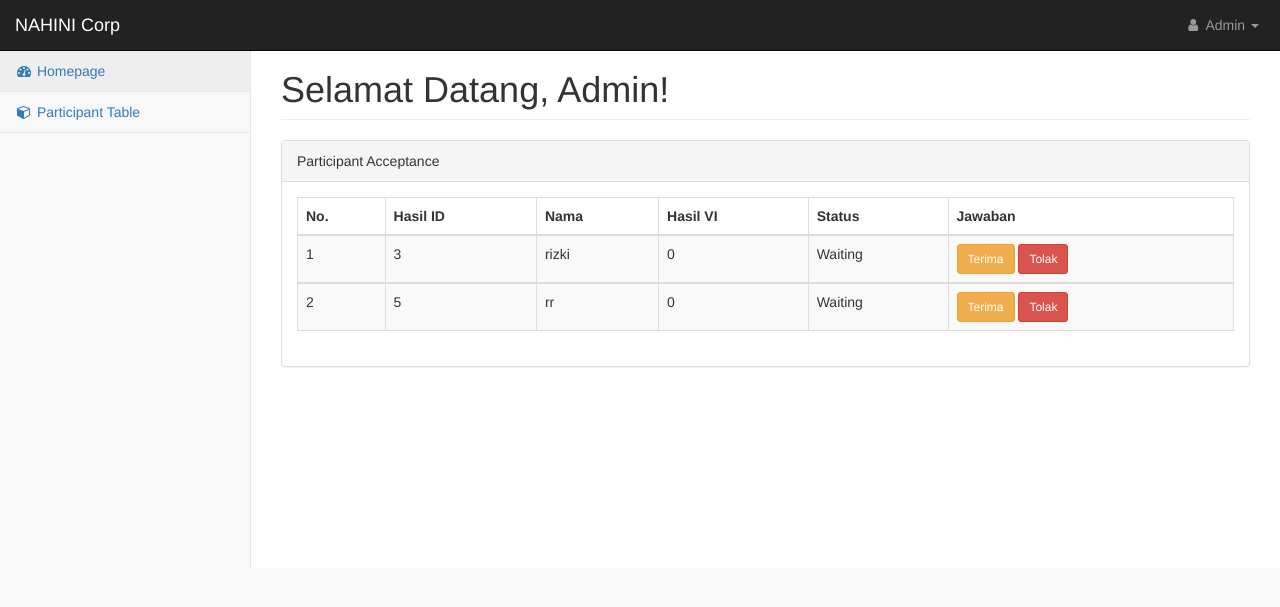
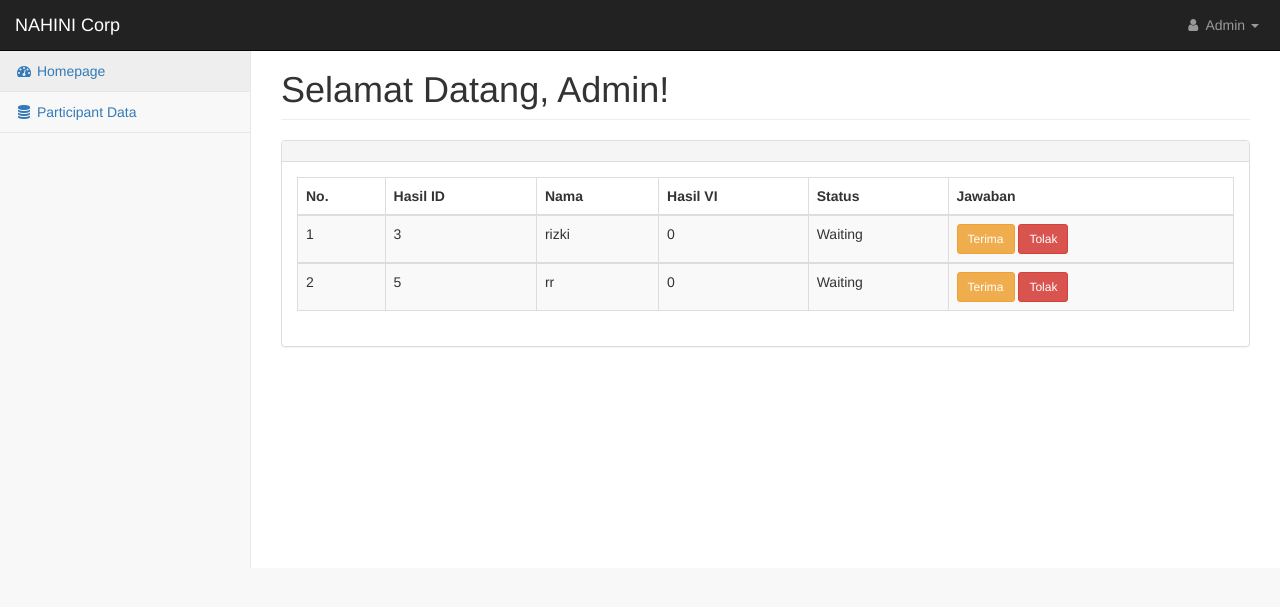
Before and after one commit to rizmdhn/NahIni, a PHP site: page /homepage-admin.php in a window 1280 px wide. Shown: the top 607 px of the page. Run offline with PHP 8.4, Linux system fonts and the light colour scheme; a user stored in the database is signed in; data comes from the database, SQL or seed files in the repository; some libraries are stand-ins or nearby versions.

Commit message:
rubah bentuk participant

```diff
--- a/homepage-admin.php
+++ b/homepage-admin.php
@@ -79,7 +79,7 @@ if (isset($_GET['logout'])) {
                             <a href="homepage-admin.php" class="active"><i class="fa fa-dashboard fa-fw"></i> Homepage</a>
                         </li>
                         <li>
-                            <a href="table-admin.php"><i class="fa fa-cube fa-fw"></i> Participant Table</a>
+                            <a href="table-admin.php"><i class="fa fa-database fa-fw"></i> Participant Data</a>
                         </li>
                     </ul>
                 </div>
@@ -98,7 +98,7 @@ if (isset($_GET['logout'])) {
                 <div class="row">
                     <div class="col-lg-12">
                         <div class="panel panel-default">
-                            <div class="panel-heading"> Participant Acceptance </div>
+                            <div class="panel-heading"></div>
                             <!-- /.panel-heading -->
                             <div class="panel-body">
 
--- a/table-admin.php
+++ b/table-admin.php
@@ -81,7 +81,7 @@ if (isset($_GET['logout'])) {
                             <a href="homepage-admin.php"><i class="fa fa-dashboard fa-fw"></i> Homepage</a>
                         </li>
                         <li>
-                            <a href="table-admin.php" class="active"><i class="fa fa-cube fa-fw"></i> Participant Data</a>
+                            <a href="table-admin.php" class="active"><i class="fa fa-database fa-fw"></i> Participant Data</a>
                         </li>
                     </ul>
                 </div>
```
